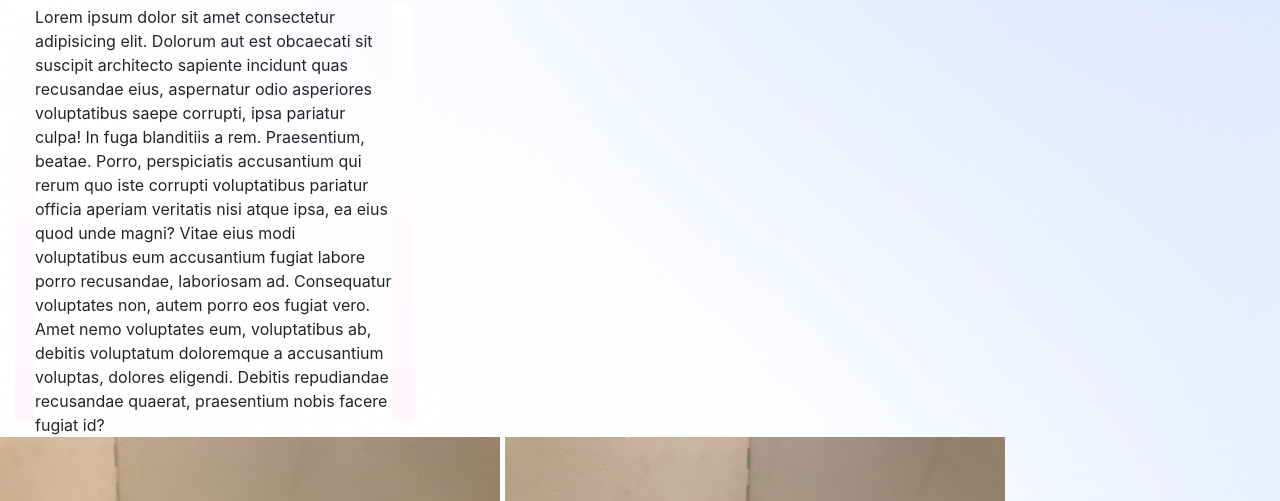
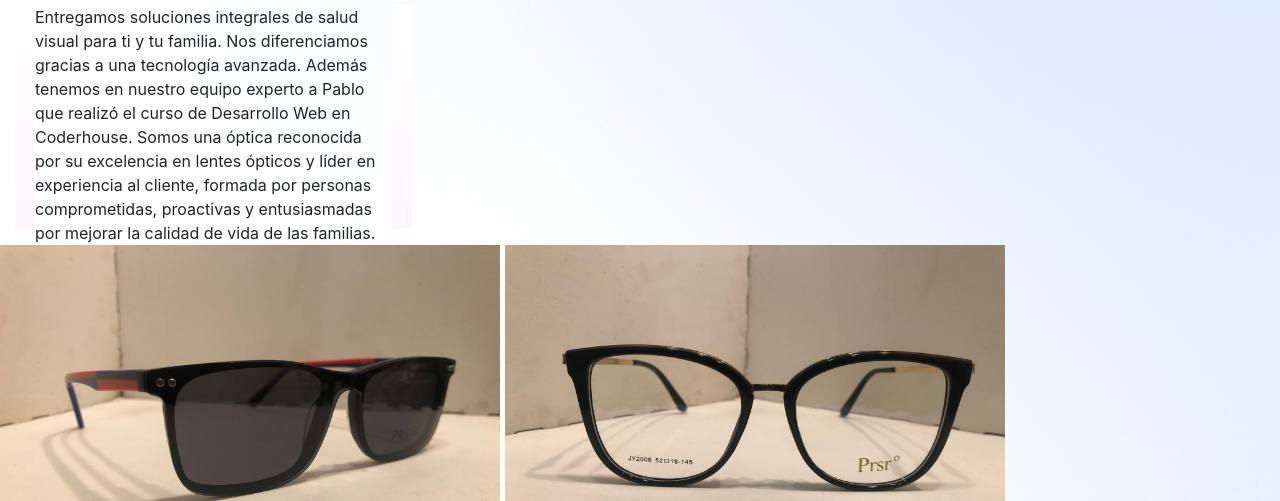
Before and after one commit to TrellixVulnTeam/opticapablot_EEHL, a website: page index.html in a window 1280 px wide. Shown: the part 299-800 px from the top of the page. Drawn offline with nearby package versions, Linux system fonts and the light colour scheme; some icons are missing.

Commit message:
Textos Actualizar

```diff
--- a/index.html
+++ b/index.html
@@ -37,8 +37,9 @@
       <h1>Gran Óptica Gran!</h1>
       <div class="col-md-4 col-sm-6">
         <br>
-        <p id = "parrafo1"></p>Lorem ipsum dolor sit amet consectetur adipisicing elit. Dolorum aut est obcaecati sit suscipit architecto sapiente incidunt quas recusandae eius, aspernatur odio asperiores voluptatibus saepe corrupti, ipsa pariatur culpa! In fuga blanditiis a rem. Praesentium, beatae. Porro, perspiciatis accusantium qui rerum quo iste corrupti voluptatibus pariatur officia aperiam veritatis nisi atque ipsa, ea eius quod unde magni? Vitae eius modi voluptatibus eum accusantium fugiat labore porro recusandae, laboriosam ad. Consequatur voluptates non, autem porro eos fugiat vero. Amet nemo voluptates eum, voluptatibus ab, debitis voluptatum doloremque a accusantium voluptas, dolores eligendi. Debitis repudiandae recusandae quaerat, praesentium nobis facere fugiat id?
+        <p id = "parrafo1"></p>Entregamos soluciones integrales de salud visual para ti y tu familia. Nos diferenciamos gracias a una tecnología avanzada. Además tenemos en nuestro equipo experto a Pablo que realizó el curso de Desarrollo Web en Coderhouse.
 
+        Somos una óptica reconocida por su excelencia en lentes ópticos y líder en experiencia al cliente, formada por personas comprometidas, proactivas y entusiasmadas por mejorar la calidad de vida de las familias.
         </p>
 
       </section>
```
